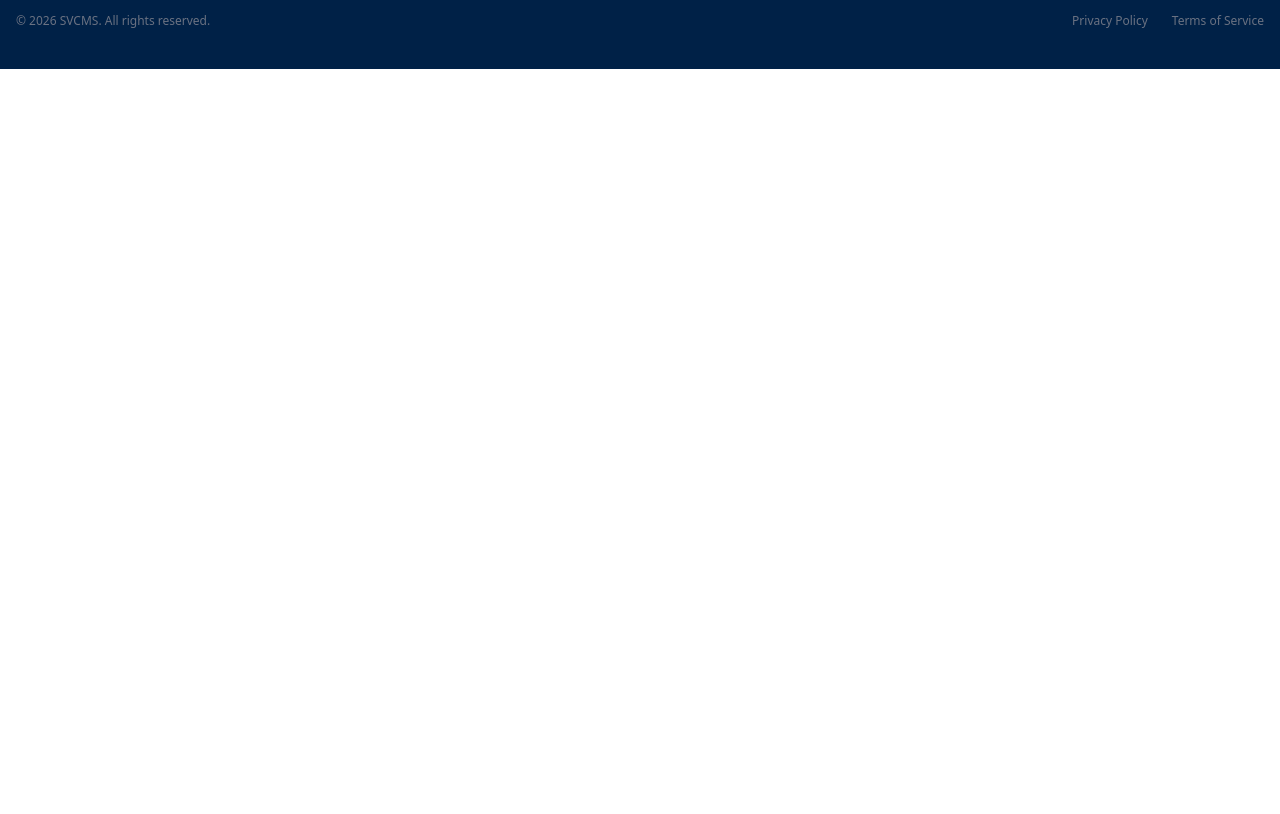
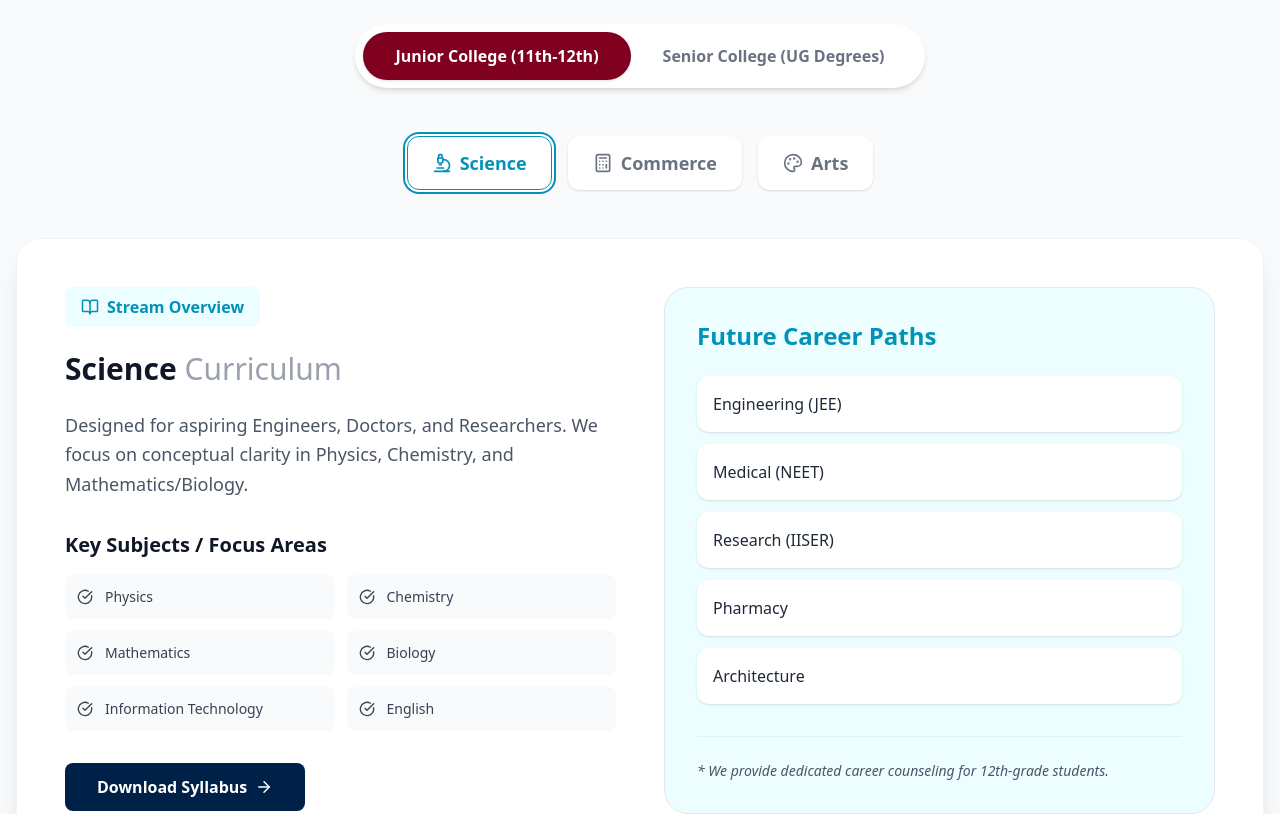
Before and after one commit to Thunderbeast5/svcsm, a React (Vite) app: page /curriculum in a window 1280 px wide. Shown: the part 520-1334 px from the top of the page. Before the commit the page ends 800 px from the top, so only its background shows below. Built offline with nearby package versions, Linux system fonts and the light colour scheme.

Commit message:
courses changed

```diff
--- a/src/App.jsx
+++ b/src/App.jsx
@@ -14,7 +14,7 @@ import VisionMission from "./pages/AboutUs/VisionMission";
 import Leadership from "./pages/AboutUs/LeaderShip";
 
 //Academics Pages
-import CoursesCurriculum from "./pages/Academics/CourseCurriculum";
+import CoursesCurriculum from "./pages/Academics/CourseCurriculum"; // Ensure this matches your actual filename (CourseCurriculum.jsx)
 import Faculty from "./pages/Academics/Faculty";
 import Results from "./pages/Academics/Results";
 
@@ -58,7 +58,9 @@ export default function App() {
           <Route path="/about/leadership" element={<Leadership />} />
 
           {/* Academics Dropdown Pages */}
-          <Route path="/academics/curriculum" element={<CoursesCurriculum />} />
+          {/* --- FIX: Changed path to "/curriculum" to match the links in Courses.jsx --- */}
+          <Route path="/curriculum" element={<CoursesCurriculum />} />
+
           <Route path="/academics/faculty" element={<Faculty />} />
           <Route path="/academics/results" element={<Results />} />
 
--- a/src/components/Home/Courses.jsx
+++ b/src/components/Home/Courses.jsx
@@ -1,146 +1,105 @@
 import React from 'react';
 import { motion } from 'framer-motion';
-import { Microscope, Calculator, Palette, ArrowRight, BookOpen, Star } from 'lucide-react';
+import { GraduationCap, School, ArrowRight, BookOpen, Star } from 'lucide-react';
+import { useNavigate } from 'react-router-dom';
 
 const Courses = () => {
-  const courses = [
+  const navigate = useNavigate();
+
+  const categories = [
     {
-      id: "01",
-      title: "Science Stream",
-      subtitle: "Medical & Engineering",
-      desc: "Comprehensive preparation for NEET, JEE, and CET with state-of-the-art labs and expert mentorship.",
-      icon: Microscope,
-      accent: "text-cyan-400", // Bright neon blue for dark mode
+      id: "junior",
+      title: "Junior College",
+      subtitle: "11th & 12th (Sci/Com/Arts)",
+      desc: "Build a strong foundation for NEET, JEE, CA/CS, and UPSC with our integrated Junior College programs.",
+      icon: School,
+      accent: "text-cyan-400",
       border: "hover:border-cyan-400",
-      bgHover: "group-hover:bg-cyan-400/10"
+      bgHover: "group-hover:bg-cyan-400/10",
+      link: "/curriculum?type=junior"
     },
     {
-      id: "02",
-      title: "Commerce Stream",
-      subtitle: "Finance & Management",
-      desc: "Practical training in Accounting, Economics, and Business Studies focused on CA/CS foundations.",
-      icon: Calculator,
-      accent: "text-sv-gold", // Your brand gold
+      id: "senior",
+      title: "Senior College",
+      subtitle: "UG Degrees (BBA, BCA, B.Com)",
+      desc: "Advance your career with specialized undergraduate degrees focused on Management, Technology, and Commerce.",
+      icon: GraduationCap,
+      accent: "text-sv-gold",
       border: "hover:border-sv-gold",
-      bgHover: "group-hover:bg-sv-gold/10"
-    },
-    {
-      id: "03",
-      title: "Arts & Humanities",
-      subtitle: "Creative & Competitive",
-      desc: "In-depth study of History, Political Science, and Languages geared towards MPSC/UPSC aspirants.",
-      icon: Palette,
-      accent: "text-pink-400", // Soft neon pink
-      border: "hover:border-pink-400",
-      bgHover: "group-hover:bg-pink-400/10"
+      bgHover: "group-hover:bg-sv-gold/10",
+      link: "/curriculum?type=senior"
     }
   ];
 
   return (
     <section className="py-24 bg-sv-blue relative overflow-hidden" id="academics">
 
-      {/* --- ANIMATED BACKGROUND BLOBS --- */}
-      {/* Top Right Blob */}
+      {/* Background Blobs */}
       <motion.div
-        animate={{
-          scale: [1, 1.2, 1],
-          rotate: [0, 90, 0],
-          opacity: [0.2, 0.3, 0.2]
-        }}
-        transition={{
-          duration: 15,
-          repeat: Infinity,
-          ease: "linear"
-        }}
-        className="absolute top-0 right-0 w-[500px] h-[500px] bg-sv-maroon/20 rounded-full blur-[100px] -mr-20 -mt-20 pointer-events-none"
+        animate={{ scale: [1, 1.2, 1], rotate: [0, 90, 0], opacity: [0.2, 0.3, 0.2] }}
+        transition={{ duration: 15, repeat: Infinity, ease: "linear" }}
+        className="absolute top-0 right-0 w-[500px] h-[500px] bg-sv-maroon/20 rounded-full blur-[100px] pointer-events-none"
       />
-
-      {/* Bottom Left Blob */}
       <motion.div
-        animate={{
-          scale: [1, 1.3, 1],
-          x: [0, 50, 0]
-        }}
-        transition={{
-          duration: 20,
-          repeat: Infinity,
-          ease: "linear"
-        }}
-        className="absolute bottom-0 left-0 w-[400px] h-[400px] bg-sv-gold/10 rounded-full blur-[80px] -ml-20 -mb-20 pointer-events-none"
+        animate={{ scale: [1, 1.3, 1], x: [0, 50, 0] }}
+        transition={{ duration: 20, repeat: Infinity, ease: "linear" }}
+        className="absolute bottom-0 left-0 w-[400px] h-[400px] bg-sv-gold/10 rounded-full blur-[80px] pointer-events-none"
       />
 
       <div className="container mx-auto px-4 relative z-10">
 
-        {/* --- SECTION HEADER --- */}
-        <div className="flex flex-col md:flex-row justify-between items-end mb-16 gap-6">
-          <div className="max-w-2xl">
-            <motion.div
-              initial={{ opacity: 0, x: -20 }}
-              whileInView={{ opacity: 1, x: 0 }}
-              viewport={{ once: true }}
-              className="flex items-center gap-2 text-sv-gold font-bold uppercase tracking-widest text-sm mb-3"
-            >
-              <span className="w-12 h-[2px] bg-sv-gold"></span>
-              Academic Excellence
-            </motion.div>
-            <h2 className="text-4xl md:text-5xl font-bold text-white leading-tight">
-              Choose Your Path <br/>
-              <span className="text-gray-400">To Success.</span>
-            </h2>
-          </div>
-
-          <motion.button
-            whileHover={{ scale: 1.05 }}
-            whileTap={{ scale: 0.95 }}
-            className="hidden md:flex items-center gap-2 text-white border border-white/20 px-6 py-3 rounded-full hover:bg-white hover:text-sv-blue transition-all duration-300"
+        {/* Header */}
+        <div className="text-center mb-16 max-w-3xl mx-auto">
+          <motion.div
+            initial={{ opacity: 0, y: -20 }}
+            whileInView={{ opacity: 1, y: 0 }}
+            className="text-sv-gold font-bold uppercase tracking-widest text-sm mb-3"
           >
-            <BookOpen size={18} /> Download Prospectus
-          </motion.button>
+            Academic Excellence
+          </motion.div>
+          <h2 className="text-4xl md:text-5xl font-bold text-white leading-tight mb-6">
+            Choose Your Path <span className="text-gray-400">To Success.</span>
+          </h2>
+          <p className="text-gray-400 text-lg">
+            Whether you are starting your journey after 10th or looking for professional undergraduate degrees, we have the right path for you.
+          </p>
         </div>
 
-        {/* --- COURSE CARDS --- */}
-        <div className="grid md:grid-cols-3 gap-6">
-          {courses.map((course, idx) => (
+        {/* Two Cards Grid */}
+        <div className="grid md:grid-cols-2 gap-8 max-w-4xl mx-auto">
+          {categories.map((item, idx) => (
             <motion.div
               key={idx}
               initial={{ opacity: 0, y: 30 }}
               whileInView={{ opacity: 1, y: 0 }}
               transition={{ delay: idx * 0.1, duration: 0.5 }}
-              viewport={{ once: true }}
-              className={`group relative bg-white/5 backdrop-blur-sm border border-white/10 p-8 rounded-3xl h-[420px] flex flex-col justify-between transition-all duration-500 ${course.border} hover:-translate-y-2`}
+              onClick={() => navigate(item.link)}
+              className={`group relative bg-white/5 backdrop-blur-sm border border-white/10 p-8 rounded-3xl min-h-[400px] flex flex-col justify-between cursor-pointer transition-all duration-500 ${item.border} hover:-translate-y-2`}
             >
-              {/* Hover Glow Effect Layer */}
-              <div className={`absolute inset-0 opacity-0 transition-opacity duration-500 rounded-3xl ${course.bgHover}`} />
+              <div className={`absolute inset-0 opacity-0 transition-opacity duration-500 rounded-3xl ${item.bgHover}`} />
 
-              {/* Card Content Top */}
               <div className="relative z-10">
                 <div className="flex justify-between items-start mb-8">
-                  {/* Icon Box */}
-                  <div className={`p-4 rounded-2xl bg-white/10 text-white ${course.accent} group-hover:bg-white group-hover:scale-110 transition-all duration-300 shadow-lg`}>
-                    <course.icon size={32} />
+                  <div className={`p-4 rounded-2xl bg-white/10 text-white ${item.accent} group-hover:bg-white group-hover:scale-110 transition-all duration-300 shadow-lg`}>
+                    <item.icon size={40} />
                   </div>
-                  {/* Watermark Number */}
-                  <span className="text-5xl font-bold text-white/5 group-hover:text-white/10 transition-colors font-serif">
-                    {course.id}
-                  </span>
                 </div>
 
-                <h3 className="text-2xl font-bold text-white mb-1 group-hover:translate-x-2 transition-transform duration-300">
-                  {course.title}
+                <h3 className="text-3xl font-bold text-white mb-2 group-hover:translate-x-2 transition-transform duration-300">
+                  {item.title}
                 </h3>
-                <p className={`text-sm font-medium mb-6 ${course.accent}`}>
-                  {course.subtitle}
+                <p className={`text-sm font-bold uppercase tracking-wide mb-6 ${item.accent}`}>
+                  {item.subtitle}
                 </p>
-                <p className="text-gray-400 leading-relaxed group-hover:text-gray-200 transition-colors">
-                  {course.desc}
+                <p className="text-gray-400 leading-relaxed text-lg group-hover:text-gray-200 transition-colors">
+                  {item.desc}
                 </p>
               </div>
 
-              {/* Card Content Bottom (Footer) */}
               <div className="relative z-10 pt-8 border-t border-white/10 mt-auto">
                 <div className="flex items-center justify-between">
-                  <span className="text-white text-sm font-semibold group-hover:opacity-100 transition-opacity flex items-center gap-2">
-                     <Star size={14} className="text-sv-gold" fill="#D97706" /> Top Rated Faculty
+                  <span className="text-white text-sm font-semibold flex items-center gap-2">
+                     <Star size={14} className="text-sv-gold" fill="#D97706" /> View Courses
                   </span>
                   <button className="w-12 h-12 rounded-full bg-white/10 flex items-center justify-center text-white group-hover:bg-white group-hover:text-sv-blue transition-all duration-300 group-hover:rotate-[-45deg]">
                     <ArrowRight size={20} />
--- a/src/components/Navbar.jsx
+++ b/src/components/Navbar.jsx
@@ -36,7 +36,7 @@ const Navbar = () => {
       name: 'Academics',
       href: '#academics',
       subLinks: [
-        { name: 'Courses & Curriculum', href: '/academics/curriculum' },
+        { name: 'Courses & Curriculum', href: '/curriculum' },
         { name: 'Faculty', href: '/academics/faculty' },
         { name: 'Results & Achievements', href: '/academics/results' },
       ]
--- a/src/pages/Academics/CourseCurriculum.jsx
+++ b/src/pages/Academics/CourseCurriculum.jsx
@@ -1,8 +1,10 @@
-import React, { useState } from 'react';
+import React, { useState, useEffect } from 'react';
 import { motion, AnimatePresence } from 'framer-motion';
-import { Microscope, Calculator, Palette, CheckCircle, BookOpen, ArrowRight } from 'lucide-react';
+import { useLocation } from 'react-router-dom';
+import { Microscope, Calculator, Palette, Briefcase, Code, Landmark, BookOpen, CheckCircle, ArrowRight } from 'lucide-react';
 
-const streams = [
+// Data for Junior College (11th & 12th)
+const juniorStreams = [
   {
     id: 'science',
     title: 'Science',
@@ -11,14 +13,14 @@ const streams = [
     bgColor: 'bg-cyan-50',
     description: "Designed for aspiring Engineers, Doctors, and Researchers. We focus on conceptual clarity in Physics, Chemistry, and Mathematics/Biology.",
     subjects: ["Physics", "Chemistry", "Mathematics", "Biology", "Information Technology", "English"],
-    careers: ["Engineering (JEE)", "Medical (NEET)", "Research (IISER)", "Architecture", "Pharmacy"]
+    careers: ["Engineering (JEE)", "Medical (NEET)", "Research (IISER)", "Pharmacy", "Architecture"]
   },
   {
     id: 'commerce',
     title: 'Commerce',
     icon: Calculator,
-    color: 'text-sv-maroon',
-    bgColor: 'bg-red-50',
+    color: 'text-orange-600',
+    bgColor: 'bg-orange-50',
     description: "The foundation for future CA, CS, and Business Leaders. Our curriculum integrates board syllabus with professional exam preparation.",
     subjects: ["Accountancy", "Economics", "Org. of Commerce", "Secretarial Practice", "Mathematics", "English"],
     careers: ["Chartered Accountant (CA)", "Company Secretary (CS)", "Banking & Finance", "BBA/MBA", "Entrepreneurship"]
@@ -29,51 +31,140 @@ const streams = [
     icon: Palette,
     color: 'text-purple-600',
     bgColor: 'bg-purple-50',
-    description: "For the creative minds and civil service aspirants. We provide deep insights into social sciences, languages, and humanities.",
+    description: "For creative minds and civil service aspirants. We provide deep insights into social sciences, languages, and humanities.",
     subjects: ["History", "Political Science", "Geography", "Psychology", "Economics", "English Literature"],
-    careers: ["Civil Services (UPSC/MPSC)", "Journalism & Media", "Law", "Teaching", "Psychology"]
+    careers: ["Civil Services (UPSC/MPSC)", "Journalism & Media", "Law", "Teaching", "Public Policy"]
+  }
+];
+
+// Data for Senior College (UG Degrees) - Extracted from your BBA/BCA/BCom PDFs
+const seniorStreams = [
+  {
+    id: 'bba',
+    title: 'BBA',
+    subtitle: "Bachelor of Business Admin",
+    icon: Briefcase,
+    color: 'text-blue-600',
+    bgColor: 'bg-blue-50',
+    description: "A 4-year degree honing critical skills in leadership, entrepreneurship & strategic thinking. Specializations in Finance, HR, and Marketing.",
+    subjects: ["Principles of Management", "Marketing Management", "Financial Management", "Human Resource Mgmt", "Business Law", "Entrepreneurship"],
+    careers: ["Corporate Management", "HR Manager", "Marketing Executive", "Entrepreneurship", "MBA Foundation"]
+  },
+  {
+    id: 'bca',
+    title: 'BCA',
+    subtitle: "Bachelor of Computer Apps",
+    icon: Code,
+    color: 'text-indigo-600',
+    bgColor: 'bg-indigo-50',
+    description: "Creates high-caliber solution architects and innovators. Focus on making students industry-ready for software development and system analysis.",
+    subjects: ["C / C++ / Java / Python", "Database Management", "Web Development", "Operating Systems", "Software Engineering", "Computer Networks"],
+    careers: ["Software Developer", "System Analyst", "Web Designer", "Database Administrator", "IT Consultant"]
+  },
+  {
+    id: 'bcom',
+    title: 'B.Com',
+    subtitle: "Bachelor of Commerce",
+    icon: Calculator,
+    color: 'text-green-600',
+    bgColor: 'bg-green-50',
+    description: "An application-oriented syllabus equipping you for business and finance careers. Strong foundation in Accounting, Taxation, and Auditing.",
+    subjects: ["Financial Accounting", "Cost Accounting", "Business Economics", "Company Law", "Banking & Finance", "Taxation"],
+    careers: ["Accountant", "Tax Consultant", "Banking Officer", "Financial Analyst", "Stock Market"]
+  },
+  {
+    id: 'ba',
+    title: 'B.A.',
+    subtitle: "Bachelor of Arts",
+    icon: Landmark,
+    color: 'text-rose-600',
+    bgColor: 'bg-rose-50',
+    description: "A multidisciplinary course designed for careers in government, public administration, and public policy.",
+    subjects: ["Political Science", "History", "Economics", "English / Marathi", "Geography", "Public Administration"],
+    careers: ["Civil Services (IAS/IPS)", "Social Work (NGO)", "Journalism", "Public Relations", "Policy Analyst"]
   }
 ];
 
 const CoursesCurriculum = () => {
-  const [activeTab, setActiveTab] = useState('science');
+  const location = useLocation();
+  const [activeSection, setActiveSection] = useState('junior'); // 'junior' or 'senior'
+  const [activeTab, setActiveTab] = useState(juniorStreams[0].id);
+
+  // Handle URL params to switch view automatically (e.g., from Home page click)
+  useEffect(() => {
+    const params = new URLSearchParams(location.search);
+    const type = params.get('type');
+    if (type === 'senior') {
+      setActiveSection('senior');
+      setActiveTab(seniorStreams[0].id);
+    } else {
+      setActiveSection('junior');
+      setActiveTab(juniorStreams[0].id);
+    }
+  }, [location]);
+
+  // Determine which data to show
+  const currentStreams = activeSection === 'junior' ? juniorStreams : seniorStreams;
 
   return (
     <div className="pt-20 min-h-screen bg-gray-50">
+
       {/* Hero Section */}
       <section className="bg-sv-blue py-20 text-center relative overflow-hidden">
         <div className="absolute inset-0 opacity-10" style={{ backgroundImage: 'radial-gradient(#D97706 1px, transparent 1px)', backgroundSize: '24px 24px' }}></div>
         <div className="container mx-auto px-4 relative z-10">
           <h1 className="text-4xl md:text-5xl font-bold text-white mb-4">Courses & Curriculum</h1>
           <p className="text-xl text-gray-300 max-w-2xl mx-auto">
-            Comprehensive Higher Secondary (11th & 12th) programs tailored for competitive success.
+            Comprehensive programs tailored for your academic and professional growth.
           </p>
         </div>
       </section>
 
-      {/* Tabs & Content */}
-      <section className="container mx-auto px-4 py-16">
-        {/* Tab Navigation */}
+      {/* Main Content */}
+      <section className="container mx-auto px-4 py-12">
+
+        {/* Toggle Switch (Junior vs Senior) */}
+        <div className="flex justify-center mb-12">
+          <div className="bg-white p-2 rounded-full shadow-md inline-flex">
+            <button
+              onClick={() => { setActiveSection('junior'); setActiveTab(juniorStreams[0].id); }}
+              className={`px-8 py-3 rounded-full font-bold transition-all ${activeSection === 'junior' ? 'bg-sv-maroon text-white shadow-sm' : 'text-gray-500 hover:text-sv-maroon'}`}
+            >
+              Junior College (11th-12th)
+            </button>
+            <button
+              onClick={() => { setActiveSection('senior'); setActiveTab(seniorStreams[0].id); }}
+              className={`px-8 py-3 rounded-full font-bold transition-all ${activeSection === 'senior' ? 'bg-sv-maroon text-white shadow-sm' : 'text-gray-500 hover:text-sv-maroon'}`}
+            >
+              Senior College (UG Degrees)
+            </button>
+          </div>
+        </div>
+
+        {/* Tab Navigation (Horizontal Scrollable on mobile) */}
         <div className="flex flex-wrap justify-center gap-4 mb-12">
-          {streams.map((stream) => (
+          {currentStreams.map((stream) => (
             <button
               key={stream.id}
               onClick={() => setActiveTab(stream.id)}
-              className={`flex items-center gap-2 px-8 py-4 rounded-full font-bold text-lg transition-all shadow-sm ${
+              className={`flex items-center gap-2 px-6 py-4 rounded-xl font-bold text-lg transition-all shadow-sm border ${
                 activeTab === stream.id
-                  ? 'bg-sv-maroon text-white shadow-lg scale-105'
-                  : 'bg-white text-gray-600 hover:bg-gray-100'
+                  ? `bg-white ${stream.color} border-${stream.color} shadow-md ring-2 ring-offset-2 ring-${stream.color.split('-')[1]}-100`
+                  : 'bg-white text-gray-500 border-transparent hover:bg-gray-50'
               }`}
             >
               <stream.icon size={20} />
-              {stream.title}
+              <div className="text-left">
+                <div className="leading-none">{stream.title}</div>
+                {stream.subtitle && <div className="text-xs font-normal opacity-70 mt-1">{stream.subtitle}</div>}
+              </div>
             </button>
           ))}
         </div>
 
-        {/* Dynamic Content */}
+        {/* Dynamic Content Card */}
         <AnimatePresence mode="wait">
-          {streams.map((stream) => (
+          {currentStreams.map((stream) => (
             stream.id === activeTab && (
               <motion.div
                 key={stream.id}
@@ -87,41 +178,56 @@ const CoursesCurriculum = () => {
                 <div>
                   <div className={`inline-flex items-center gap-2 px-4 py-2 rounded-lg font-bold mb-6 ${stream.bgColor} ${stream.color}`}>
                     <BookOpen size={18} />
-                    {stream.title} Stream
+                    {activeSection === 'junior' ? 'Stream Overview' : 'Degree Program'}
                   </div>
-                  <h2 className="text-3xl font-bold text-gray-900 mb-6">Curriculum Overview</h2>
+                  <h2 className="text-3xl font-bold text-gray-900 mb-6">
+                    {stream.title} <span className="font-light text-gray-400">Curriculum</span>
+                  </h2>
                   <p className="text-gray-600 text-lg leading-relaxed mb-8">
                     {stream.description}
                   </p>
 
-                  <h3 className="font-bold text-sv-blue text-xl mb-4">Core Subjects</h3>
-                  <div className="grid grid-cols-2 gap-3 mb-8">
+                  <h3 className="font-bold text-gray-900 text-xl mb-4 flex items-center gap-2">
+                     Key Subjects / Focus Areas
+                  </h3>
+                  <div className="grid grid-cols-1 sm:grid-cols-2 gap-3 mb-8">
                     {stream.subjects.map((sub, i) => (
-                      <div key={i} className="flex items-center gap-2 text-gray-700">
-                        <CheckCircle size={16} className="text-green-500 flex-shrink-0" />
-                        {sub}
+                      <div key={i} className="flex items-center gap-3 text-gray-700 bg-gray-50 p-3 rounded-lg">
+                        <CheckCircle size={16} className={`${stream.color.replace('text-', 'text-opacity-80 ')} flex-shrink-0`} />
+                        <span className="text-sm font-medium">{sub}</span>
                       </div>
                     ))}
                   </div>
 
                   <button className="bg-sv-blue text-white px-8 py-3 rounded-lg font-bold hover:bg-sv-maroon transition-colors flex items-center gap-2">
-                    Download Syllabus PDF <ArrowRight size={18} />
+                    Download Syllabus <ArrowRight size={18} />
                   </button>
                 </div>
 
                 {/* Right: Career Box */}
-                <div className={`${stream.bgColor} rounded-2xl p-8 border border-opacity-50 border-gray-200`}>
+                <div className={`${stream.bgColor} rounded-3xl p-8 border border-opacity-50 border-gray-200 flex flex-col`}>
                   <h3 className={`text-2xl font-bold mb-6 ${stream.color}`}>Future Career Paths</h3>
-                  <ul className="space-y-4">
+                  <div className="space-y-3 flex-grow">
                     {stream.careers.map((career, i) => (
-                      <li key={i} className="bg-white p-4 rounded-xl shadow-sm flex items-center justify-between group cursor-pointer hover:shadow-md transition-all">
+                      <motion.div
+                        initial={{ opacity: 0, x: -10 }}
+                        animate={{ opacity: 1, x: 0 }}
+                        transition={{ delay: i * 0.1 }}
+                        key={i}
+                        className="bg-white p-4 rounded-xl shadow-sm flex items-center justify-between group cursor-pointer hover:shadow-md transition-all"
+                      >
                         <span className="font-medium text-gray-800">{career}</span>
                         <ArrowRight size={16} className={`opacity-0 group-hover:opacity-100 transition-opacity ${stream.color}`} />
-                      </li>
+                      </motion.div>
                     ))}
-                  </ul>
-                  <div className="mt-8 bg-white/50 p-4 rounded-xl text-sm text-gray-600 italic">
-                    * We provide dedicated career counseling sessions for 12th-grade students to help them choose the right path.
+                  </div>
+
+                  <div className="mt-8 pt-6 border-t border-black/5">
+                    <p className="text-sm text-gray-600 italic">
+                      * {activeSection === 'junior'
+                          ? "We provide dedicated career counseling for 12th-grade students."
+                          : "Includes internship opportunities and industry visits."}
+                    </p>
                   </div>
                 </div>
               </motion.div>
```
